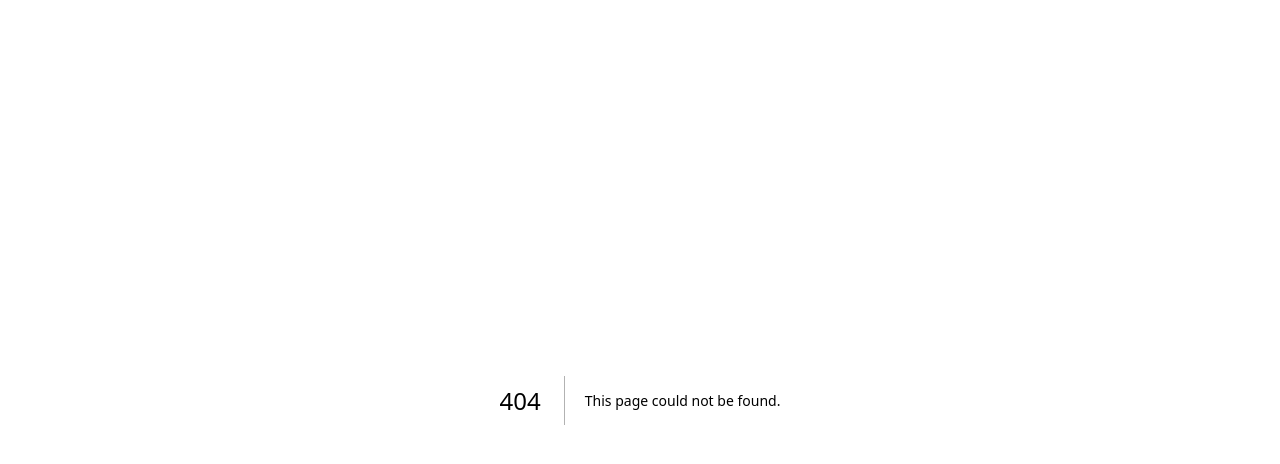
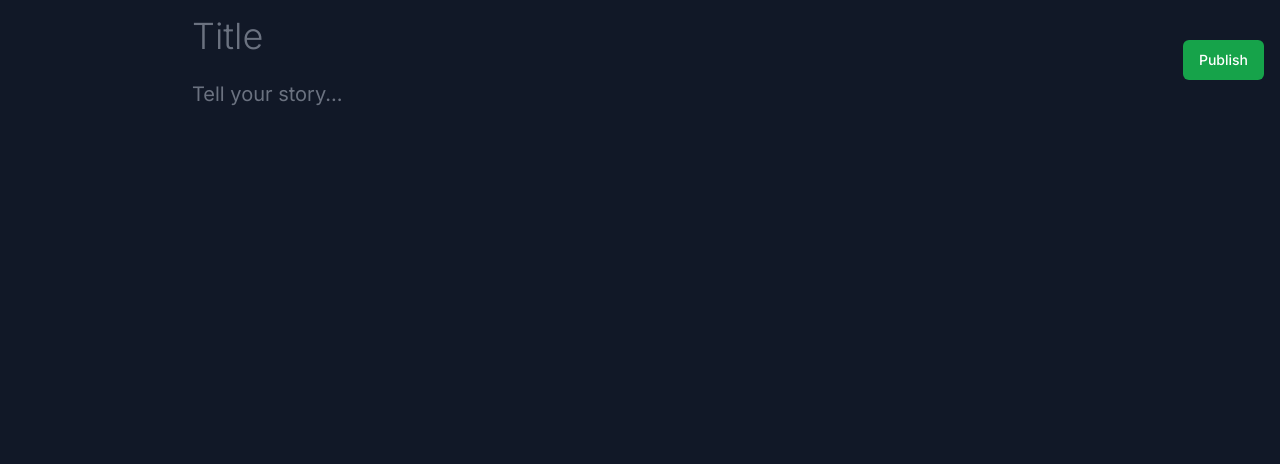
Before and after one commit to notcodesid/blogs, a Next.js app in the folder client/: page /create in a window 1280 px wide. Before the commit this address had no page. Shown: the top 464 px of the page. Built offline with nearby package versions, Linux system fonts and the light colour scheme.

Commit message:
added created field

```diff
--- /dev/null
+++ b/client/app/create/page.tsx
@@ -0,0 +1,42 @@
+'use client'
+
+import { useState } from 'react'
+import { Button } from "@/components/ui/button"
+
+export default function CreateBlog() {
+  const [title, setTitle] = useState('')
+  const [content, setContent] = useState('')
+
+  const handleSubmit = (e: React.FormEvent) => {
+    e.preventDefault()
+    // Here you would typically send the data to your backend
+    console.log({ title, content })
+    // Reset form after submission
+    setTitle('')
+    setContent('')
+  }
+
+  return (
+    <div className="min-h-screen bg-gray-900 text-gray-100 p-4">
+      <form onSubmit={handleSubmit} className="max-w-4xl mx-auto space-y-6">
+        <input
+          value={title}
+          onChange={(e) => setTitle(e.target.value)}
+          placeholder="Title"
+          className="w-full bg-transparent text-4xl font-light text-gray-300 placeholder-gray-500 focus:outline-none"
+        />
+        <textarea
+          value={content}
+          onChange={(e) => setContent(e.target.value)}
+          placeholder="Tell your story..."
+          className="w-full bg-transparent text-xl text-gray-300 placeholder-gray-500 focus:outline-none min-h-[calc(100vh-200px)] resize-none"
+        />
+        <div className="fixed top-4 right-4">
+          <Button type="submit" className="bg-green-600 hover:bg-green-700 text-white">
+            Publish
+          </Button>
+        </div>
+      </form>
+    </div>
+  )
+}
--- /dev/null
+++ b/client/components/ui/label.tsx
@@ -0,0 +1,26 @@
+"use client"
+
+import * as React from "react"
+import * as LabelPrimitive from "@radix-ui/react-label"
+import { cva, type VariantProps } from "class-variance-authority"
+
+import { cn } from "@/lib/utils"
+
+const labelVariants = cva(
+  "text-sm font-medium leading-none peer-disabled:cursor-not-allowed peer-disabled:opacity-70"
+)
+
+const Label = React.forwardRef<
+  React.ElementRef<typeof LabelPrimitive.Root>,
+  React.ComponentPropsWithoutRef<typeof LabelPrimitive.Root> &
+    VariantProps<typeof labelVariants>
+>(({ className, ...props }, ref) => (
+  <LabelPrimitive.Root
+    ref={ref}
+    className={cn(labelVariants(), className)}
+    {...props}
+  />
+))
+Label.displayName = LabelPrimitive.Root.displayName
+
+export { Label }
--- /dev/null
+++ b/client/components/ui/textarea.tsx
@@ -0,0 +1,24 @@
+import * as React from "react"
+
+import { cn } from "@/lib/utils"
+
+export interface TextareaProps
+  extends React.TextareaHTMLAttributes<HTMLTextAreaElement> {}
+
+const Textarea = React.forwardRef<HTMLTextAreaElement, TextareaProps>(
+  ({ className, ...props }, ref) => {
+    return (
+      <textarea
+        className={cn(
+          "flex min-h-[80px] w-full rounded-md border border-input bg-background px-3 py-2 text-sm ring-offset-background placeholder:text-muted-foreground focus-visible:outline-none focus-visible:ring-2 focus-visible:ring-ring focus-visible:ring-offset-2 disabled:cursor-not-allowed disabled:opacity-50",
+          className
+        )}
+        ref={ref}
+        {...props}
+      />
+    )
+  }
+)
+Textarea.displayName = "Textarea"
+
+export { Textarea }
--- a/client/package.json
+++ b/client/package.json
@@ -9,6 +9,7 @@
     "lint": "next lint"
   },
   "dependencies": {
+    "@radix-ui/react-label": "^2.1.0",
     "@radix-ui/react-slot": "^1.1.0",
     "axios": "^1.7.5",
     "class-variance-authority": "^0.7.0",
```
Also changed, not shown: 1 other file (tests, documents, lock files or other folders).
